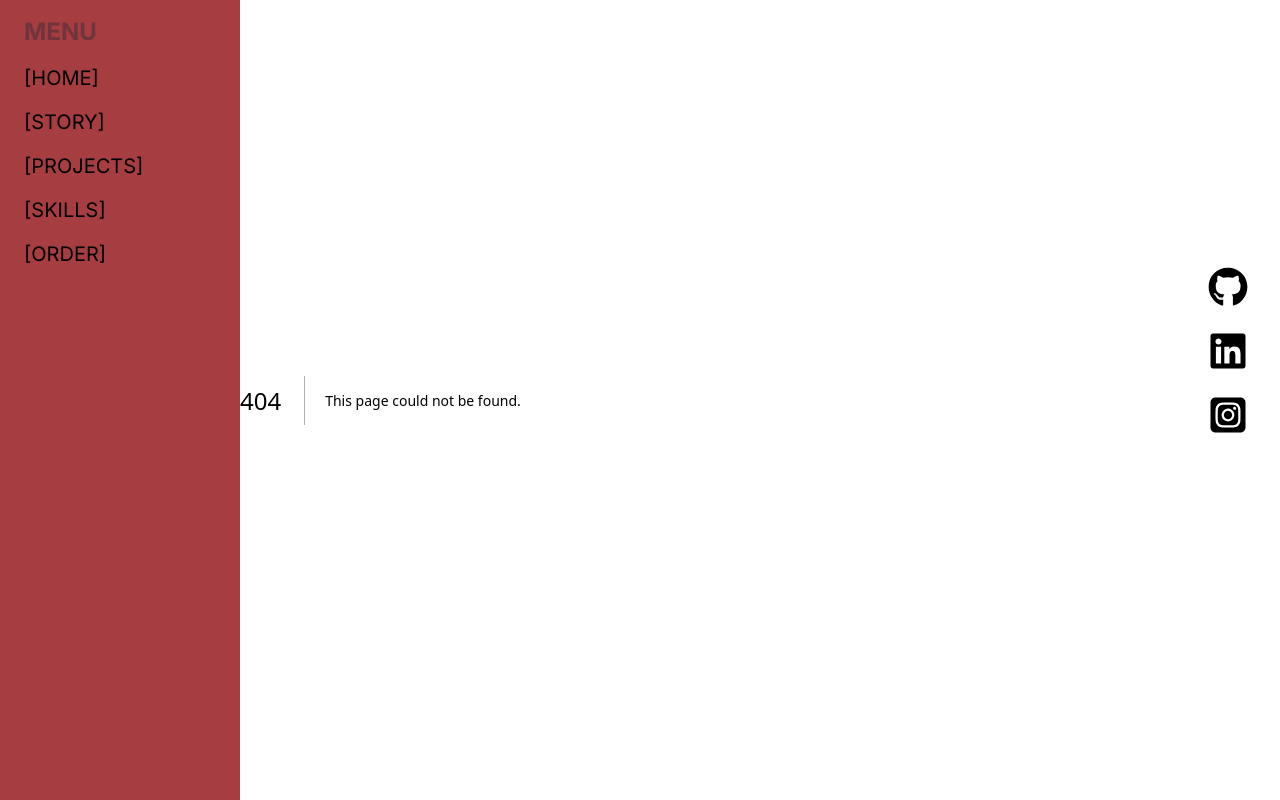
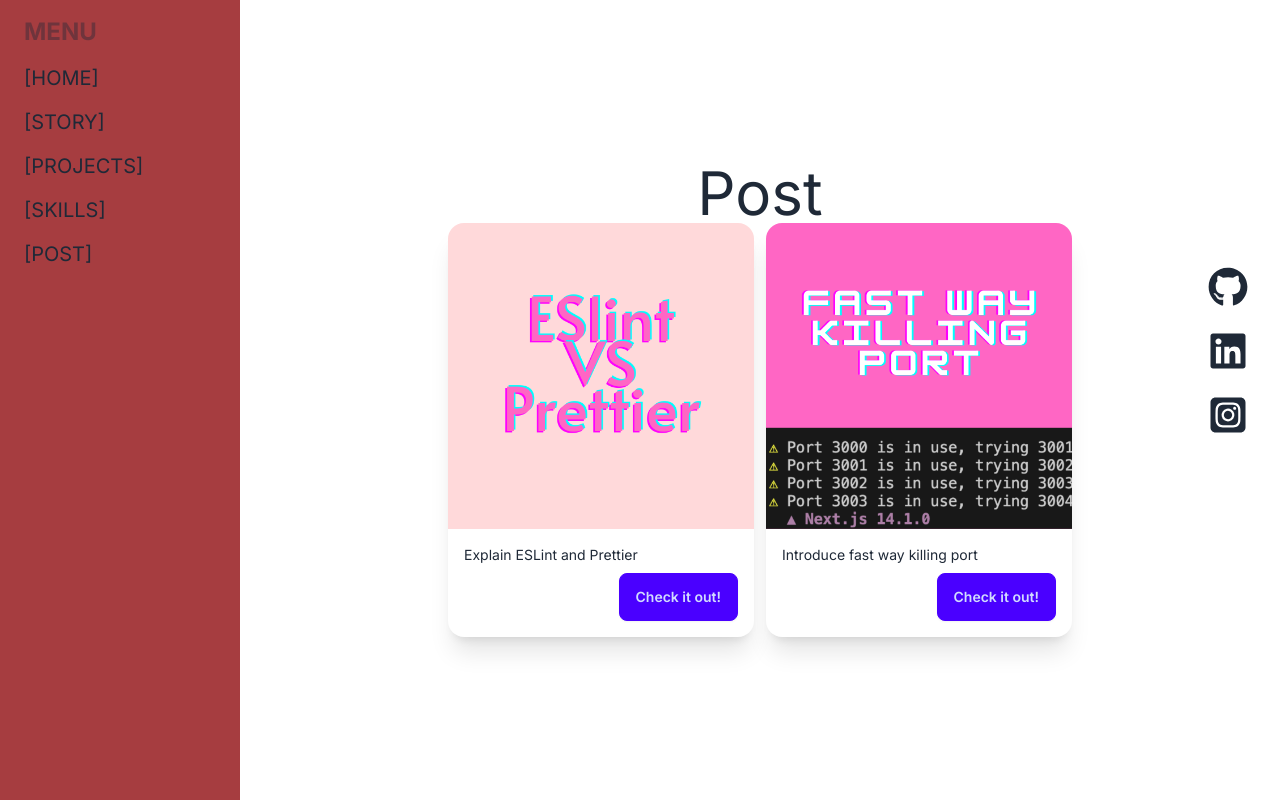
Before and after one commit to yll9108/portfolio-bubble-tea, a Next.js app: page /post in a window 1280 px wide. Before the commit this address had no page. Built offline with nearby package versions, Linux system fonts and the light colour scheme.

Commit message:
change contact into post

```diff
--- a/src/app/common/Header.jsx
+++ b/src/app/common/Header.jsx
@@ -16,7 +16,7 @@
     { item: "[STORY]", href: "/story" },
     { item: "[PROJECTS]", href: "/projects" },
     { item: "[SKILLS]", href: "/skills" },
-    { item: "[ORDER]" },
+    { item: "[POST]", href: "/post" },
 ];
 
 export function HeaderLG() {
--- /dev/null
+++ b/src/app/post/page.jsx
@@ -0,0 +1,48 @@
+import React from "react";
+import Title from "../common/Title";
+
+function page() {
+    return (
+        <>
+            <div className="flex flex-col justify-center sm:m-auto">
+                {/* <div className="m-auto">POST</div> */}
+                <Title text="Post" />
+                <div className="w-3/5 m-auto">
+                    <div className="md:flex gap-3">
+                        <div className="card card-compact bg-base-100 shadow-xl">
+                            <figure>
+                                <img src="1. ES.png" alt="ESlint vs Prettier" />
+                            </figure>
+                            <div className="card-body">
+                                <p>Explain ESLint and Prettier</p>
+                                <div className="card-actions justify-end">
+                                    <button className="btn btn-primary">
+                                        Check it out!
+                                    </button>
+                                </div>
+                            </div>
+                        </div>
+                        <div className="card card-compact bg-base-100 shadow-xl">
+                            <figure>
+                                <img
+                                    src="2. Fast way killing port.png"
+                                    alt="Fast way killing port"
+                                />
+                            </figure>
+                            <div className="card-body">
+                                <p>Introduce fast way killing port</p>
+                                <div className="card-actions justify-end">
+                                    <button className="btn btn-primary">
+                                        Check it out!
+                                    </button>
+                                </div>
+                            </div>
+                        </div>
+                    </div>
+                </div>
+            </div>
+        </>
+    );
+}
+
+export default page;
```
Also changed, not shown: public/1. ES.png (added), public/2. Fast way killing port.png (added), src/app/components/post/postInfo.js (added).
